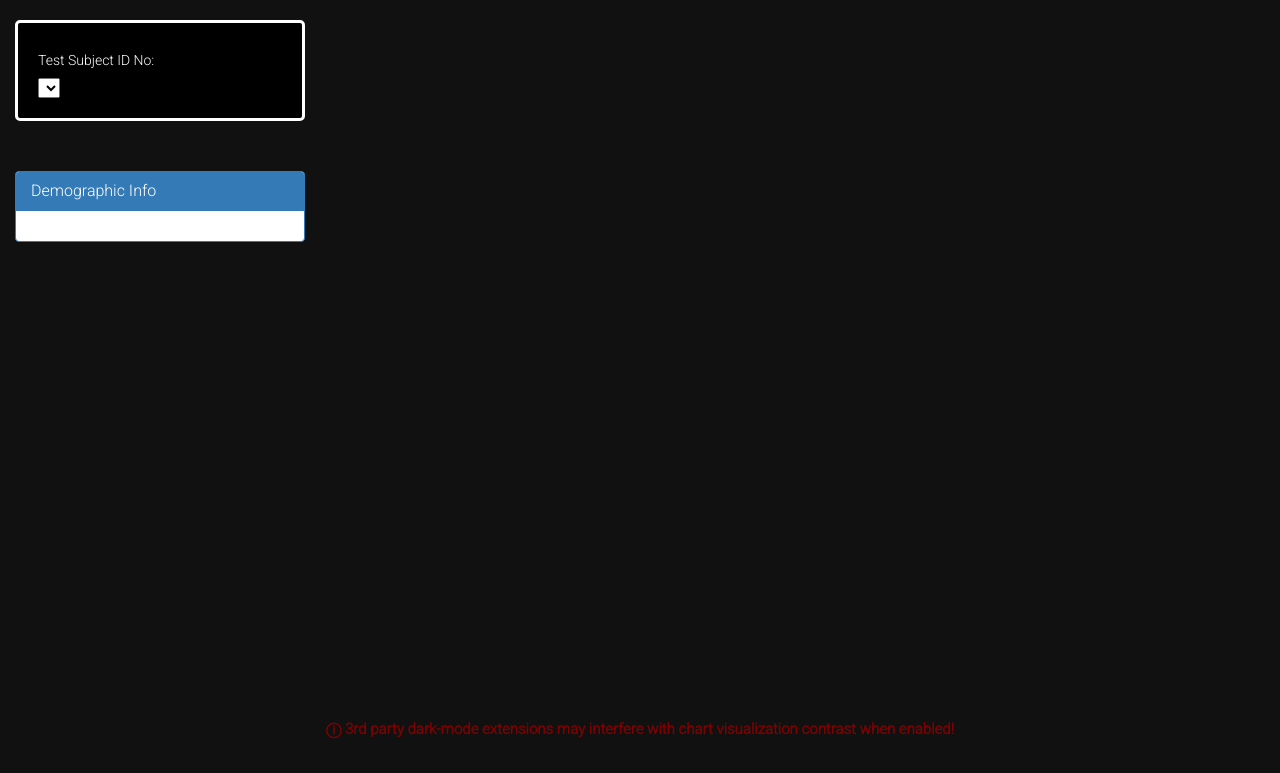
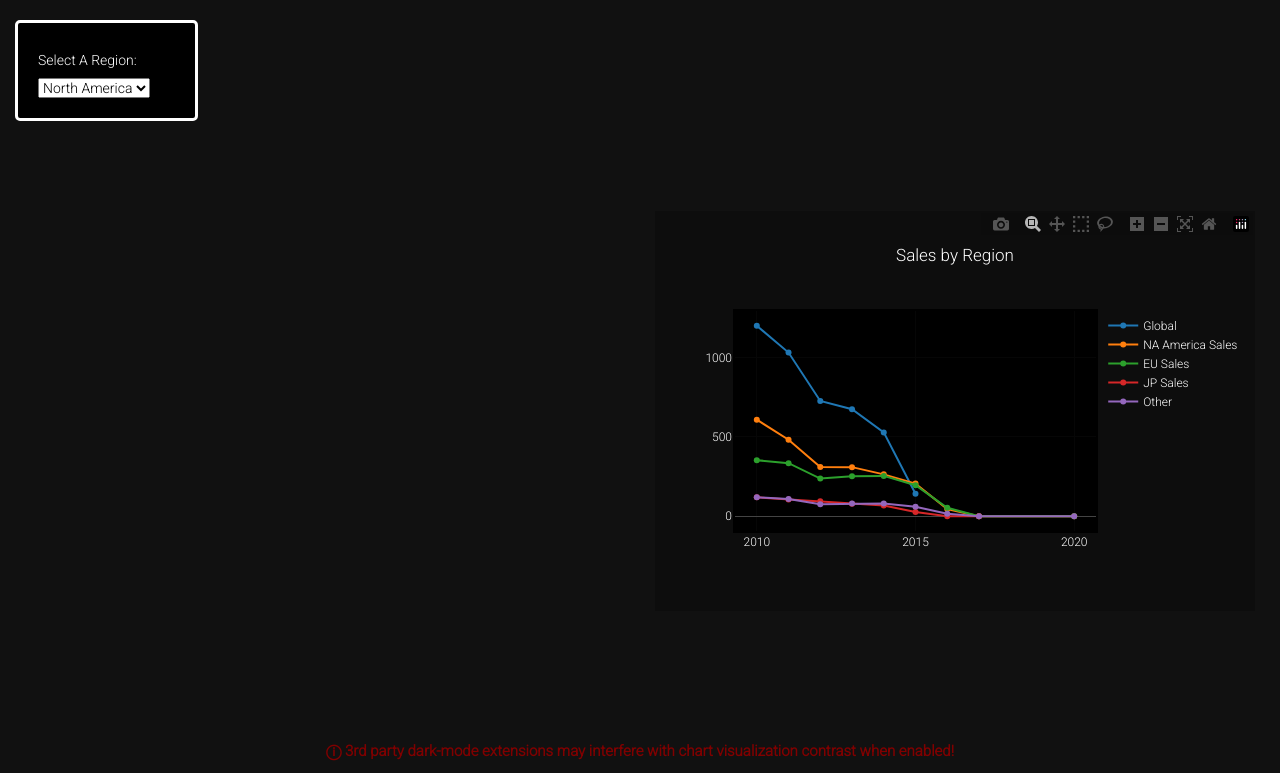
Before and after one commit to mmheredia/Video-Game-Sales-Dashboard, a Flask app: page / in a window 1280 px wide. Shown: the part 50-823 px from the top of the page. Before the commit the page ends 789 px from the top, so only its background shows below. Run offline with Flask 2, Linux system fonts and the light colour scheme; data that the repository does not hold is empty; some libraries are stand-ins or nearby versions.

Commit message:
Adding files that load dashboard.

```diff
--- a/app/app.py
+++ b/app/app.py
@@ -22,7 +22,7 @@ def get_static(filename):
 @app.route('/data')
 def datafinder():
     username = "postgres"
-    password = "postgres"
+    password = "1313"
 
     rds_connection_string = f"{username}:{password}@localhost:5432/VideoGamesProject"
     engine = create_engine(f'postgresql://{rds_connection_string}')
--- a/app/static/js/script.js
+++ b/app/static/js/script.js
@@ -146,40 +146,46 @@ function pieChart() {
 
 function lineChart() {
 
-    let sampleGlobalSales = [1200.40, 1031.48, 726.50, 674.16, 528.52, 141.68]
+    let sampleYears = [2010, 2011, 2012, 2013, 2014, 2015, 2016, 2017, 2020]
     let sampleNASales = [608.48, 482.00, 309.86, 309.54, 263.94, 205.64, 45.32, 0.00, 0.54]
     let sampleEUSales = [353.14, 334.62, 237.52, 251.60, 254.26, 195.42, 53.52, 0.00, 0.00]
     let sampleJPSales = [118.98, 106.08, 95.18, 78.92, 67.44, 27.34, 0.10, 0.00]
     let sampleOtherSales = [119.80, 108.78, 75.64, 79.64, 80.04, 60.02, 15.50, 0.00, 0.04]
+    let sampleGlobalSales = [1200.40, 1031.48, 726.50, 674.16, 528.52, 141.68]
 
     var GLOBAL = {
-      x: [2010, 2011, 2012, 2013, 2014, 2015, 2016, 2017, 2020],
+      x: sampleYears,
       y: sampleGlobalSales,
       type: 'scatter',
+      name: 'Global',
     }
 
     var NA = {
-      x: [2010, 2011, 2012, 2013, 2014, 2015, 2016, 2017, 2020],
+      x: sampleYears,
       y: sampleNASales,
       type: 'scatter',
+      name: 'NA America Sales',
     }
 
     var EU = {
-      x: [2010, 2011, 2012, 2013, 2014, 2015, 2016, 2017, 2020],
+      x: sampleYears,
       y: sampleEUSales,
       type: 'scatter',
+      name: 'EU Sales',
     }
 
     var JP = {
-      x: [2010, 2011, 2012, 2013, 2014, 2015, 2016, 2017, 2020],
+      x: sampleYears,
       y: sampleJPSales,
       type: 'scatter',
+      name: 'JP Sales',
     }
 
     var OTHER = {
-      x: [2010, 2011, 2012, 2013, 2014, 2015, 2016, 2017, 2020],
+      x: sampleYears,
       y: sampleOtherSales,
       type: 'scatter',
+      name: 'Other',
     }
 
     var salesData = [GLOBAL, NA, EU, JP, OTHER]
@@ -203,7 +209,6 @@ function lineChart() {
     }
 
     Plotly.newPlot('line', salesData, lineLayout)
-  })
 }
 
 /////// CAROUSEL FUNCTION ////////
--- a/app/templates/index.html
+++ b/app/templates/index.html
@@ -1,5 +1,6 @@
 <!DOCTYPE html>
 <html lang="en">
+
 <head>
   <meta charset="UTF-8">
   <meta http-equiv="X-UA-Compatible" content="IE=edge">
@@ -10,7 +11,6 @@
   <link rel="stylesheet"
     href="https://maxcdn.bootstrapcdn.com/bootstrap/3.3.7/css/bootstrap.min.css">
     <link rel="stylesheet" href="../static/css/style.css">
-
     <title>Video Game Dashboard</title>
 </head>
 
@@ -23,29 +23,31 @@
       </nav>
     </div>
     <div class="row">
-            <div class="col-md-3">
+      <div class="col-md-2">
         <div class="well">
-                    <h5>Test Subject ID No:</h5>
-                    <select id="selDataset" onchange="optionChanged(this.value)"></select>
-                </div>
-                <div class="panel panel-primary">
-                    <div class="panel-heading">
-                        <h3 class="panel-title">Demographic Info
-                        </h3>
-                    </div>
-                    <div id="sample-metadata" class="panel-body"></div>
+          <h5>Select A Region:</h5>
+          <select id="selDataset" onchange="optionChanged(this.value)">
+          <option value="na_sales">North America</option>
+          <option value="eu_sales">Europe</option>
+          <option value="jp_sales">Japan</option>
+          <option value="other_sales">Other</option>
+          <option value="global_sales">Global</option>
+        </select>
         </div>
       </div>
-            <div class="col-md-9">
-                <div id="bar"></div>
+        <div class="col-md-10">
+          <div id="bar">
           </div>
-            <div class="col-md-5">
-                <div id="gauge"></div>
         </div>
     </div>
     <div class="row">
-            <div class="col-md-12">
-                <div id="bubble"></div>
+      <div class="col-md-6">
+        <div id="pie">
+        </div>
+      </div>
+      <div class="col-md-6">
+        <div id="line">
+        </div>
       </div>
     </div>
   </div>
```
Lines whose indentation alone changed are shown as unchanged.
